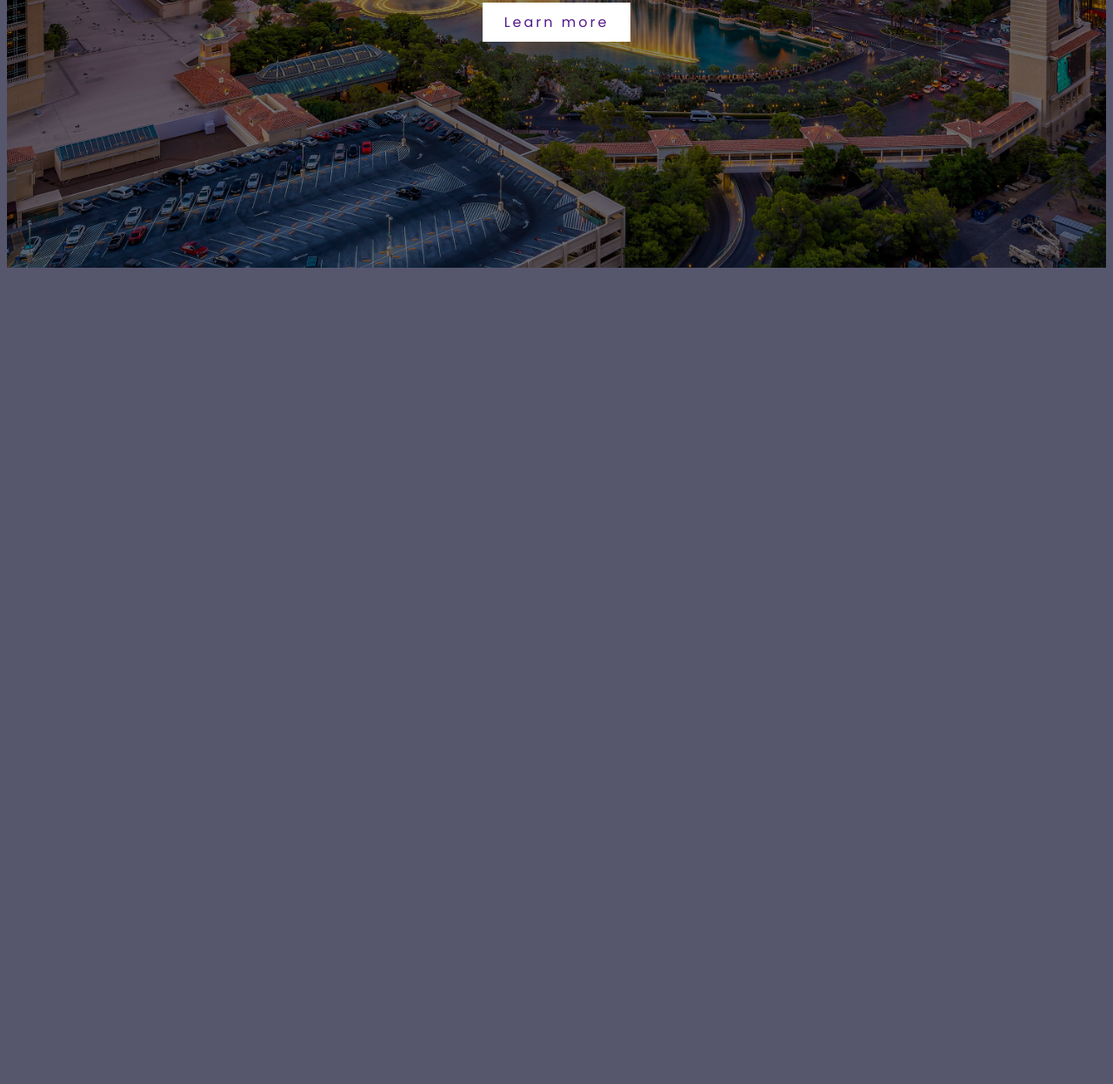
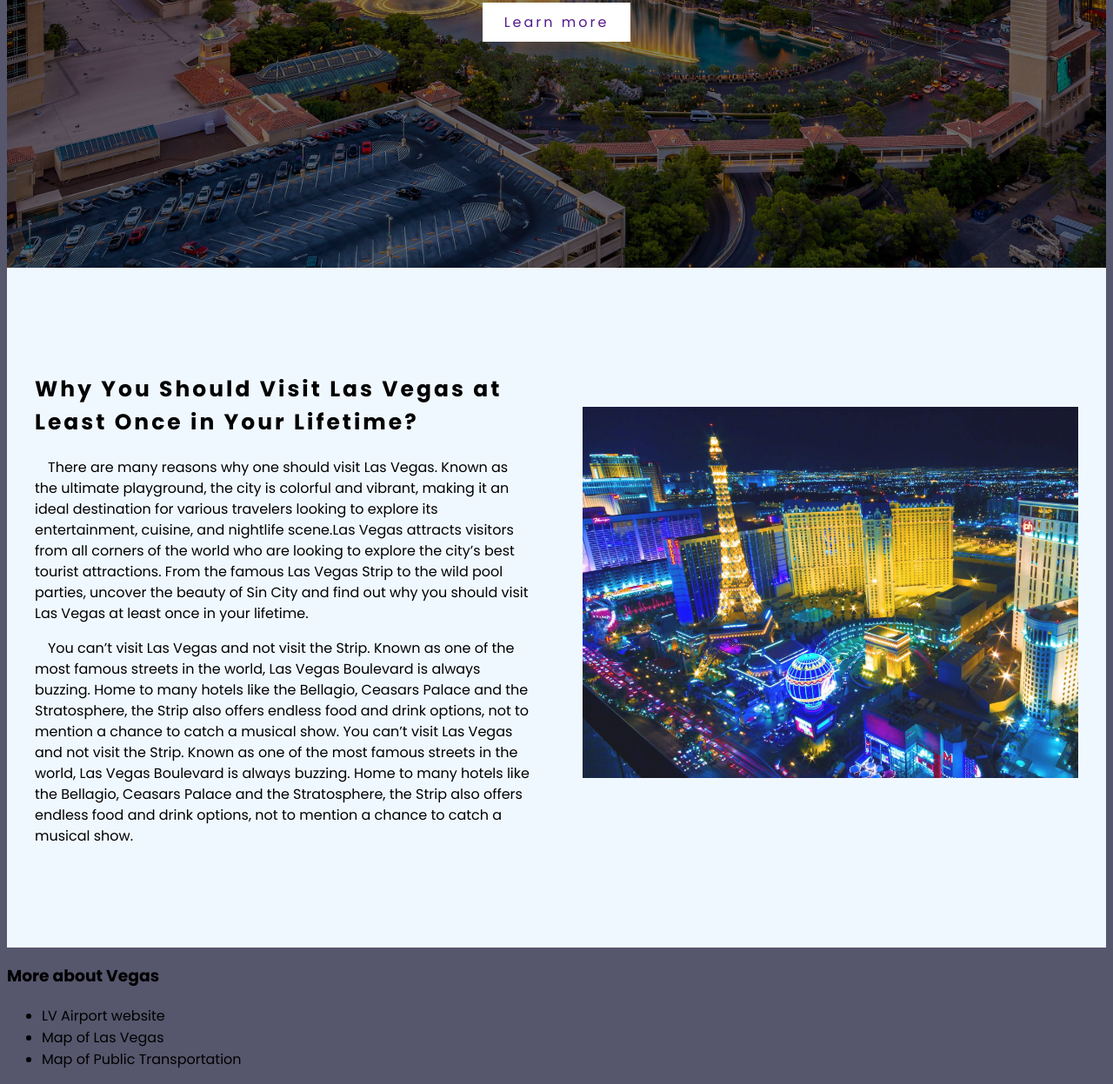
Before and after one commit to julichkaD/dream-destination, a plain HTML site: page index.html in a window 1280 px wide. Shown: the part 550-1797 px from the top of the page at 87% size. Before the commit the page ends 866 px from the top, so only its background shows below. Drawn offline with Linux system fonts and the light colour scheme.

Commit message:
Added main section

```diff
--- a/index.html
+++ b/index.html
@@ -20,6 +20,49 @@
             <h2>The Entertainment Capital of the World</h2>
             <a href="">Learn more</a>
         </header>
+        <main>
+            <section class="grid">
+                <div class="grid-1">
+                    <h2>Why You Should Visit Las Vegas at Least Once in Your Lifetime?</h2>
+                    <p>There are many reasons why one should visit Las Vegas. Known as the ultimate playground, the city
+                        is colorful and
+                        vibrant, making it an ideal destination for various travelers looking to explore its
+                        entertainment, cuisine, and
+                        nightlife scene.Las Vegas attracts visitors from all corners of the world who are looking to
+                        explore the city’s best tourist
+                        attractions. From the famous Las Vegas Strip to the wild pool parties, uncover the beauty of Sin
+                        City and find out why
+                        you should visit Las Vegas at least once in your lifetime.</p>
+                    <p>You can’t visit Las Vegas and not visit the Strip. Known as one of the most famous streets in the
+                        world, Las Vegas Boulevard is always buzzing. Home to many hotels like the Bellagio, Ceasars
+                        Palace and the Stratosphere, the Strip also offers endless food and drink options, not to
+                        mention a chance to catch a musical show.
+                        You can’t visit Las Vegas and not visit the Strip. Known as one of the most famous streets in
+                        the world, Las Vegas
+                        Boulevard is always buzzing. Home to many hotels like the Bellagio, Ceasars Palace and the
+                        Stratosphere, the Strip also
+                        offers endless food and drink options, not to mention a chance to catch a musical show.</p>
+                </div>
+                <div class="grid-2">
+                    <img src="images/vegas.jpeg" alt="Vegas" class="image-responsive">
+                </div>
+            </section>
+        </main>
+
+
+
+
+
+
+        <footer>
+
+            <h3>More about Vegas</h3>
+            <ul>
+                <li>LV Airport website </li>
+                <li>Map of Las Vegas</li>
+                <li>Map of Public Transportation</li>
+            </ul>
+        </footer>
     </div>
 </body>
 
--- a/style.css
+++ b/style.css
@@ -5,6 +5,7 @@ body {
 .container {
   max-width: 1400px;
   margin: 0 auto;
+  background-color: #56566d;
 }
 header {
   background-image: linear-gradient(rgba(0, 0, 0, 0.4), rgba(0, 0, 0, 0.5)),
@@ -39,3 +40,33 @@ header a {
   letter-spacing: 3px;
   margin-top: 30px;
 }
+.grid {
+  display: grid;
+  grid-template-columns: 1fr 1fr;
+  gap: 60px;
+  padding: 100px 0;
+}
+section {
+  max-width: 1200px;
+  margin: 0 auto;
+}
+main {
+  background-color: aliceblue;
+}
+main h2 {
+  font-weight: 700;
+  font-size: 25px;
+  letter-spacing: 3px;
+}
+main p {
+  font-style: normal;
+  font-weight: 400;
+  font-size: 16px;
+  line-height: 24px;
+  text-indent: 15px;
+}
+.image-responsive {
+  width: 100%;
+  padding: 60px 0;
+  opacity: 0.9;
+}
```
Also changed, not shown: images/vegas.jpeg (added).
